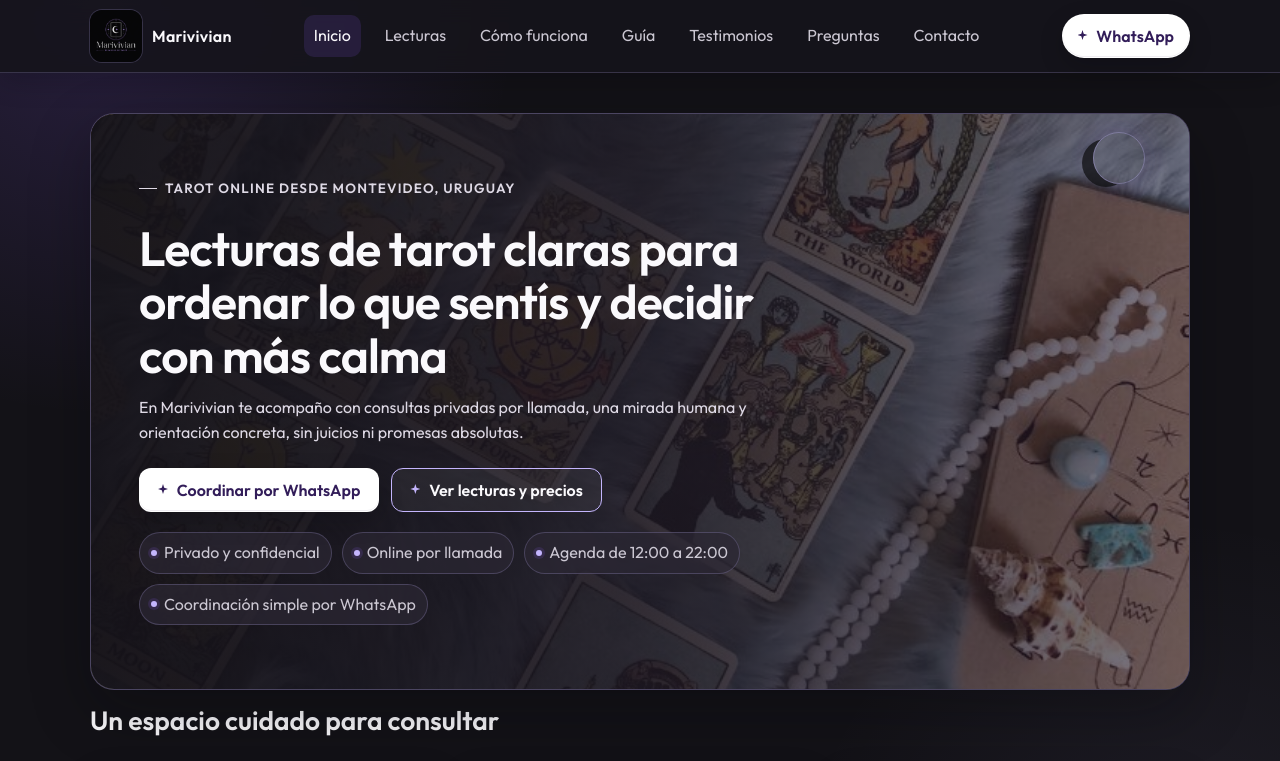
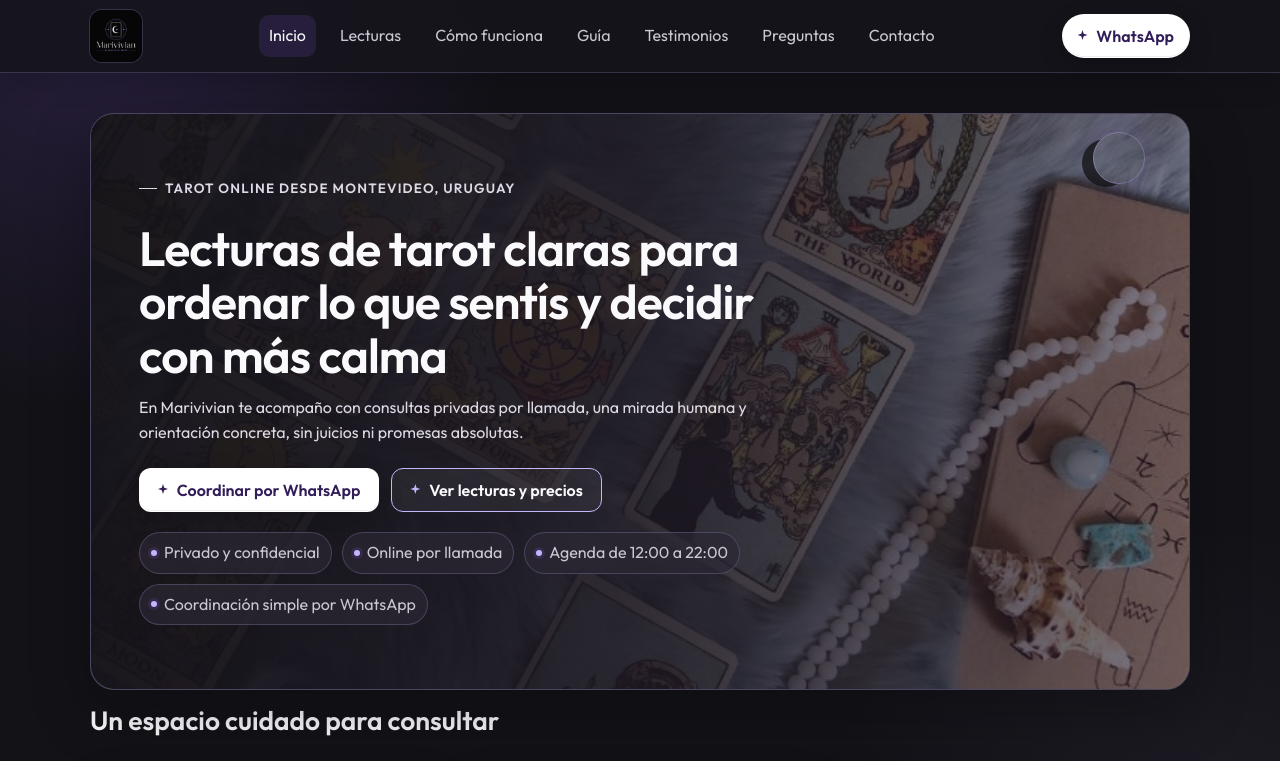
Before and after one commit to Daegon13/Servicio-de-Tarot, a website: page index.html in a window 1280 px wide. Shown: the top 761 px of the page. Drawn offline with Linux system fonts and the light colour scheme.

Commit message:
Remove redundant header brand title

```diff
--- a/css/styles.css
+++ b/css/styles.css
@@ -73,13 +73,8 @@ a:focus-visible,summary:focus-visible{
   display:inline-flex;
   flex:0 0 auto;
   align-items:center;
-  gap:10px;
-  color:var(--color-text);
-  font-weight:600;
-  letter-spacing:.3px;
-  line-height:1;
 }
-.brand-logo:hover{color:var(--color-text);text-decoration:none}
+.brand-logo:hover{text-decoration:none}
 .brand-logo-img{
   display:block;
   width:52px;
@@ -88,7 +83,6 @@ a:focus-visible,summary:focus-visible{
   object-fit:contain;
   box-shadow:0 0 0 1px rgba(196,181,253,.18);
 }
-.brand-name{white-space:nowrap}
 .nav{display:flex;gap:14px;flex-wrap:wrap}
 .nav-link{padding:8px 10px;border-radius:10px;color:var(--color-muted)}
 .nav-link.active,.nav-link:hover{background:rgba(139,92,246,.14);color:var(--color-text);text-decoration:none}
@@ -488,7 +482,6 @@ a.btn[data-event^="click_whatsapp"]:focus-visible{
   .container,.narrow{width:min(100% - 28px,1100px)}
   .site-header{background:rgba(28,25,34,.96)}
   .header-inner{align-items:center;flex-wrap:wrap;padding:11px 0;gap:10px}
-  .brand-logo{gap:8px}
   .brand-logo-img{width:44px;height:44px;border-radius:10px}
   .nav{display:flex;order:3;width:100%;gap:7px;overflow-x:auto;flex-wrap:nowrap;padding:5px 0 2px;scrollbar-width:thin}
   .nav-link{white-space:nowrap;padding:8px 10px;font-size:.92rem;background:rgba(255,255,255,.025)}
@@ -597,7 +590,6 @@ a.btn[data-event^="click_whatsapp"]:focus-visible{
   .hero.tarot-bg .hero-text{padding-inline:15px}
   .hero h1{padding-right:12px}
   .trust-badges{grid-template-columns:1fr}
-  .brand-name{font-size:.96rem}
   .brand-logo-img{width:40px;height:40px}
   .cta{font-size:.92rem}
   .btn{width:100%;padding-inline:14px;text-align:center}
--- a/index.html
+++ b/index.html
@@ -52,7 +52,6 @@
     <div class="container header-inner">
       <a href="index.html" class="brand brand-logo">
         <img class="brand-logo-img" src="images/logo-marivivian.png" width="1254" height="1254" alt="Marivivian - Servicios de Tarot">
-        <span class="brand-name" aria-hidden="true">Marivivian</span>
       </a>
       <nav class="nav" aria-label="Navegación principal">
         <a class="nav-link active" aria-current="page" href="index.html">Inicio</a>
```
Also changed, not shown: como-funciona.html (+0 -1 lines), contacto.html (+0 -1 lines), faq.html (+0 -1 lines), guia-tarot.html (+0 -1 lines), lecturas.html (+0 -1 lines), tarot-amor.html (+0 -1 lines), tarot-en-montevideo.html (+0 -1 lines), tarot-online.html (+0 -1 lines), tarot-por-whatsapp.html (+0 -1 lines), testimonios.html (+0 -1 lines).
